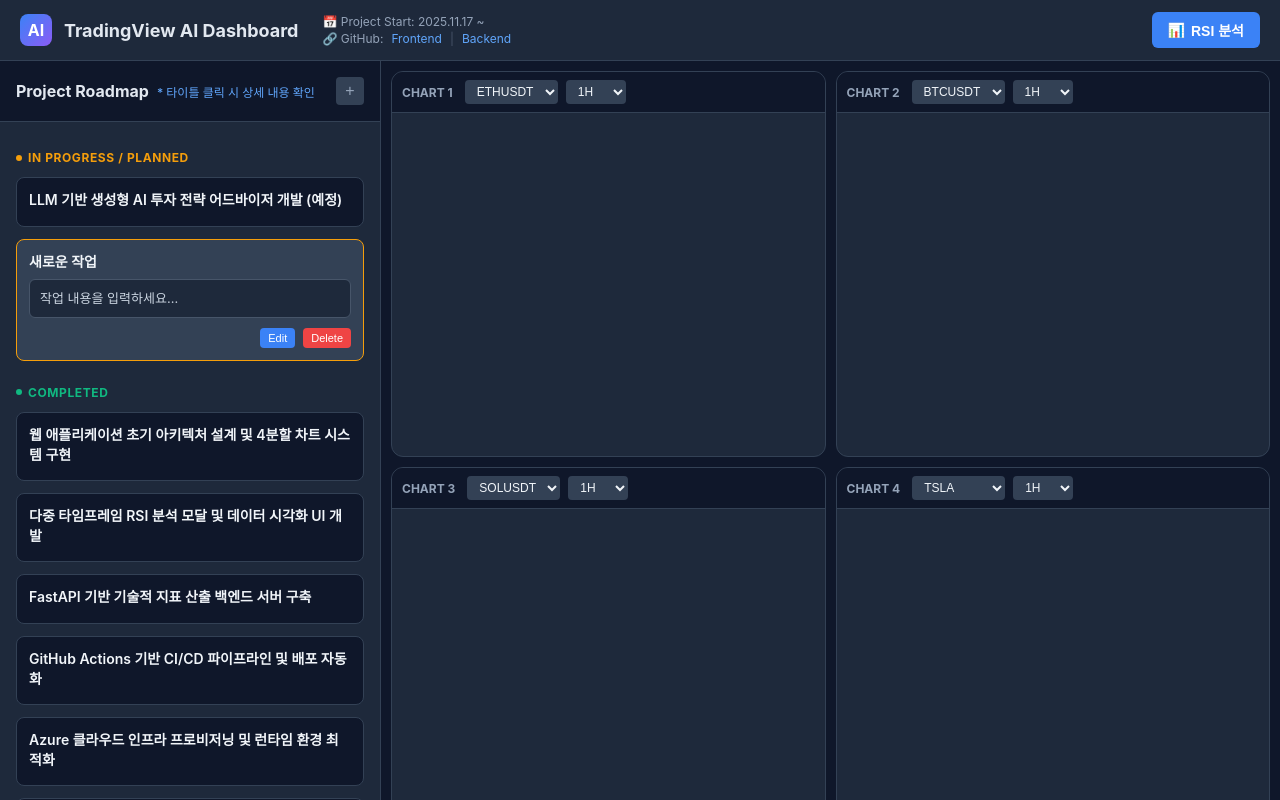
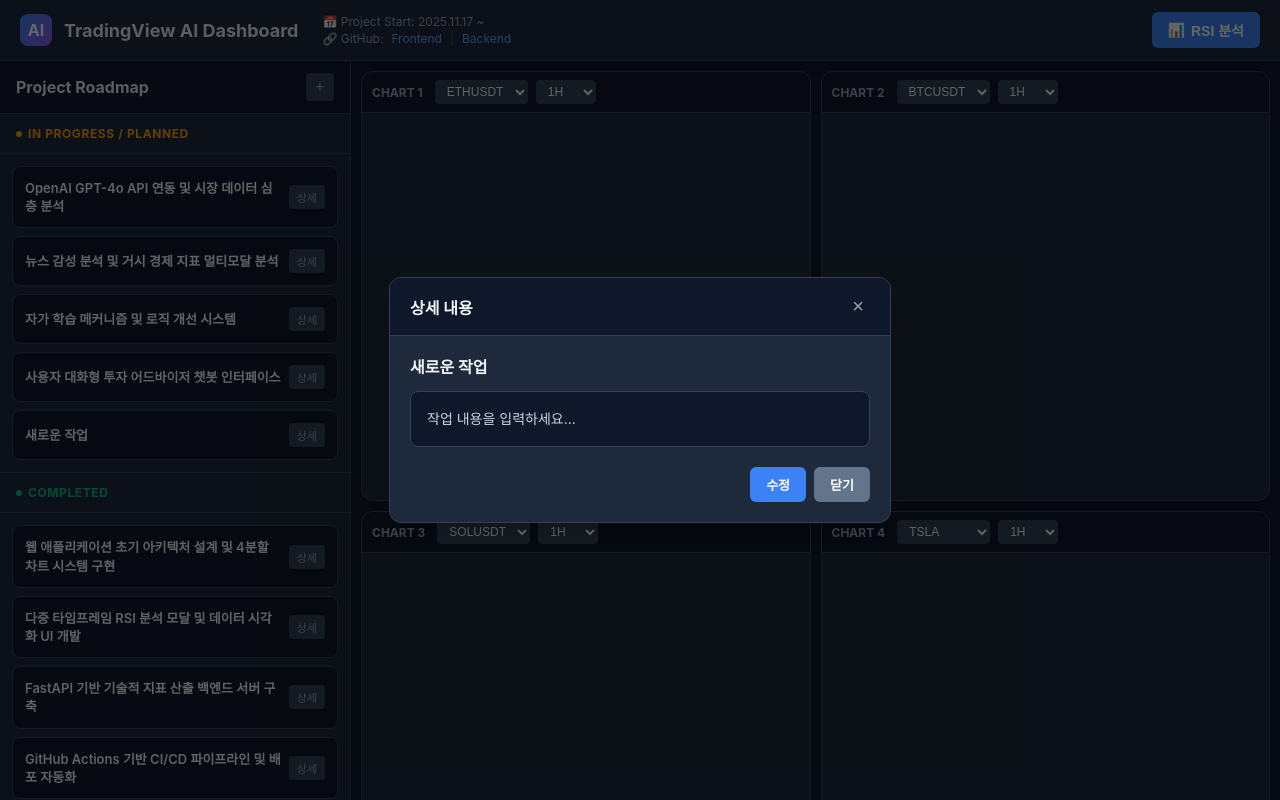
Before and after one commit to FelicityProjects/arbihunter.github.io, a React (Create React App) app: page / in a window 1280 px wide. Both pictures are taken after a click on the button "Add Planned Task". Shown: the top 800 px of the page. Built offline with nearby package versions, Linux system fonts and the light colour scheme.

Commit message:
화면 수정

```diff
--- a/src/components/TradingViewAIDashboard.jsx
+++ b/src/components/TradingViewAIDashboard.jsx
@@ -66,8 +66,26 @@
   {
     id: 7,
     status: 'planned',
-    title: 'LLM 기반 생성형 AI 투자 전략 어드바이저 개발 (예정)',
-    desc: '👉 OpenAI GPT-4o API 연동을 통한 시장 데이터 심층 분석 및 투자 인사이트 도출\n👉 뉴스 감성 분석(Sentiment Analysis) 및 거시 경제 지표를 결합한 멀티모달 분석 모델 도입 예정\n👉 축적된 캔들 데이터와 매수/매도 기록을 재분석하여 로직을 지속적으로 개선하는 자가 학습 메커니즘 구현\n👉 사용자 대화형 투자 어드바이저 챗봇 인터페이스 구현 계획'
+    title: 'OpenAI GPT-4o API 연동 및 시장 데이터 심층 분석',
+    desc: 'OpenAI GPT-4o API 연동을 통한 시장 데이터 심층 분석 및 투자 인사이트 도출'
+  },
+  {
+    id: 8,
+    status: 'planned',
+    title: '뉴스 감성 분석 및 거시 경제 지표 멀티모달 분석',
+    desc: '뉴스 감성 분석(Sentiment Analysis) 및 거시 경제 지표를 결합한 멀티모달 분석 모델 도입'
+  },
+  {
+    id: 9,
+    status: 'planned',
+    title: '자가 학습 메커니즘 및 로직 개선 시스템',
+    desc: '축적된 캔들 데이터와 매수/매도 기록을 재분석하여 로직을 지속적으로 개선하는 자가 학습 메커니즘 구현'
+  },
+  {
+    id: 10,
+    status: 'planned',
+    title: '사용자 대화형 투자 어드바이저 챗봇 인터페이스',
+    desc: '사용자 대화형 투자 어드바이저 챗봇 인터페이스 구현'
   },
 ];
 
@@ -402,21 +420,23 @@
           overflow: "hidden",
         }}
       >
-        {/* 우측(이제 좌측/상단): To-Do List 패널 */}
+        {/* 좌측: Project Roadmap (Planned | Completed) */}
         <div
           style={{
-            width: isMobile ? "100%" : 380,
+            width: isMobile ? "100%" : 350,
             background: "#1e293b",
             borderRight: isMobile ? "none" : "1px solid #334155",
             borderBottom: isMobile ? "1px solid #334155" : "none",
             display: "flex",
             flexDirection: "column",
             overflow: "hidden",
+            flexShrink: 0,
           }}
         >
+          {/* Roadmap Header */}
           <div
             style={{
-              padding: 16,
+              padding: "12px 16px",
               borderBottom: "1px solid #334155",
               display: "flex",
               justifyContent: "space-between",
@@ -428,9 +448,6 @@
               <h2 style={{ fontSize: 16, fontWeight: 700, margin: 0 }}>
                 Project Roadmap
               </h2>
-              <span style={{ fontSize: 12, color: "#60a5fa", fontWeight: 500 }}>
-                * 타이틀 클릭 시 상세 내용 확인
-              </span>
             </div>
             <div style={{ display: "flex", gap: 8 }}>
               <button
@@ -455,15 +472,18 @@
             </div>
           </div>
 
-          <div style={{ flex: 1, overflowY: "auto", padding: 16 }}>
+          {/* Vertical Content: Planned -> Completed */}
+          <div style={{ flex: 1, overflowY: "auto", display: "flex", flexDirection: "column" }}>
+
             {/* Planned Section */}
-            <div style={{ marginBottom: 24 }}>
+            <div style={{ display: "flex", flexDirection: "column" }}>
+              <div style={{ padding: "12px 16px", background: "#1e293b", borderBottom: "1px solid #334155", position: "sticky", top: 0, zIndex: 10 }}>
                 <h3
                   style={{
                     fontSize: 12,
                     fontWeight: 700,
                     color: "#f59e0b",
-                  marginBottom: 12,
+                    margin: 0,
                     textTransform: "uppercase",
                     letterSpacing: "0.05em",
                     display: "flex",
@@ -471,122 +491,59 @@
                     gap: 6,
                   }}
                 >
-                <span
-                  style={{
-                    width: 6,
-                    height: 6,
-                    borderRadius: "50%",
-                    background: "#f59e0b",
-                  }}
-                />
+                  <span style={{ width: 6, height: 6, borderRadius: "50%", background: "#f59e0b" }} />
                   In Progress / Planned
                 </h3>
-              <div style={{ display: "flex", flexDirection: "column", gap: 12 }}>
+              </div>
+              <div style={{ padding: 12, display: "flex", flexDirection: "column", gap: 8 }}>
                 {todos
                   .filter((t) => t.status === "planned")
                   .map((todo) => (
                     <div
                       key={todo.id}
-                      onClick={() => setSelectedTodo(todo)}
                       style={{
-                        background:
-                          selectedTodo?.id === todo.id ? "#334155" : "#0f172a",
+                        background: "#0f172a",
                         padding: 12,
                         borderRadius: 8,
-                        border:
-                          selectedTodo?.id === todo.id
-                            ? "1px solid #f59e0b"
-                            : "1px solid #334155",
-                        cursor: "pointer",
-                        transition: "all 0.2s",
-                      }}
-                    >
-                      <div
-                        style={{
-                          fontSize: 14,
-                          fontWeight: 600,
-                          marginBottom: 4,
-                          color: "#f1f5f9",
-                          lineHeight: 1.4,
-                        }}
-                      >
-                        {todo.title}
-                      </div>
-                      {selectedTodo?.id === todo.id && (
-                        <div
-                          style={{
-                            marginTop: 8,
-                            fontSize: 13,
-                            color: "#cbd5e1",
-                            lineHeight: 1.6,
-                            whiteSpace: "pre-wrap",
-                            background: "#1e293b",
-                            padding: "8px 10px",
-                            borderRadius: 6,
-                            border: "1px solid #475569",
-                          }}
-                        >
-                          {todo.desc}
-                        </div>
-                      )}
-                      {selectedTodo?.id === todo.id && (
-                        <div
-                          style={{
-                            marginTop: 10,
+                        border: "1px solid #334155",
                         display: "flex",
-                            justifyContent: "flex-end",
+                        justifyContent: "space-between",
+                        alignItems: "center",
                         gap: 8,
                       }}
                     >
+                      <div style={{ fontSize: 13, fontWeight: 600, color: "#f1f5f9", lineHeight: 1.4, flex: 1 }}>
+                        {todo.title}
+                      </div>
                       <button
-                            onClick={(e) => {
-                              e.stopPropagation();
-                              handleEditClick(todo);
-                            }}
+                        onClick={() => setSelectedTodo(todo)}
                         style={{
                           fontSize: 11,
                           padding: "4px 8px",
-                              background: "#3b82f6",
+                          background: "#334155",
                           border: "none",
                           borderRadius: 4,
-                              color: "#fff",
+                          color: "#94a3b8",
                           cursor: "pointer",
+                          whiteSpace: "nowrap",
                         }}
                       >
-                            Edit
+                        상세
                       </button>
-                          <button
-                            onClick={(e) => {
-                              e.stopPropagation();
-                              handleDeleteTodo("planned");
-                            }}
-                            style={{
-                              fontSize: 11,
-                              padding: "4px 8px",
-                              background: "#ef4444",
-                              border: "none",
-                              borderRadius: 4,
-                              color: "#fff",
-                              cursor: "pointer",
-                            }}
-                          >
-                            Delete
-                          </button>
-                        </div>
-                      )}
                     </div>
                   ))}
               </div>
             </div>
 
-            {/* Done Section */}
-            <div>
+            {/* Completed Section */}
+            <div style={{ display: "flex", flexDirection: "column", borderTop: "1px solid #334155" }}>
+              <div style={{ padding: "12px 16px", background: "#1e293b", borderBottom: "1px solid #334155", position: "sticky", top: 0, zIndex: 10 }}>
                 <h3
                   style={{
                     fontSize: 12,
                     fontWeight: 700,
                     color: "#10b981",
-                  marginBottom: 12,
+                    margin: 0,
                     textTransform: "uppercase",
                     letterSpacing: "0.05em",
                     display: "flex",
@@ -594,117 +551,54 @@
                     gap: 6,
                   }}
                 >
-                <span
-                  style={{
-                    width: 6,
-                    height: 6,
-                    borderRadius: "50%",
-                    background: "#10b981",
-                  }}
-                />
+                  <span style={{ width: 6, height: 6, borderRadius: "50%", background: "#10b981" }} />
                   Completed
                 </h3>
-              <div style={{ display: "flex", flexDirection: "column", gap: 12 }}>
+              </div>
+              <div style={{ padding: 12, display: "flex", flexDirection: "column", gap: 8 }}>
                 {todos
                   .filter((t) => t.status === "done")
                   .map((todo) => (
                     <div
                       key={todo.id}
-                      onClick={() => setSelectedTodo(todo)}
                       style={{
-                        background:
-                          selectedTodo?.id === todo.id ? "#334155" : "#0f172a",
+                        background: "#0f172a",
                         padding: 12,
                         borderRadius: 8,
-                        border:
-                          selectedTodo?.id === todo.id
-                            ? "1px solid #3b82f6"
-                            : "1px solid #334155",
-                        cursor: "pointer",
-                        transition: "all 0.2s",
-                      }}
-                    >
-                      <div
-                        style={{
-                          fontSize: 14,
-                          fontWeight: 600,
-                          marginBottom: 4,
-                          color: "#f1f5f9",
-                          lineHeight: 1.4,
-                        }}
-                      >
-                        {todo.title}
-                      </div>
-                      {selectedTodo?.id === todo.id && (
-                        <div
-                          style={{
-                            marginTop: 8,
-                            fontSize: 13,
-                            color: "#cbd5e1",
-                            lineHeight: 1.6,
-                            whiteSpace: "pre-wrap",
-                            background: "#1e293b",
-                            padding: "8px 10px",
-                            borderRadius: 6,
-                            border: "1px solid #475569",
-                          }}
-                        >
-                          {todo.desc}
-                        </div>
-                      )}
-                      {selectedTodo?.id === todo.id && (
-                        <div
-                          style={{
-                            marginTop: 10,
+                        border: "1px solid #334155",
                         display: "flex",
-                            justifyContent: "flex-end",
+                        justifyContent: "space-between",
+                        alignItems: "center",
                         gap: 8,
                       }}
                     >
+                      <div style={{ fontSize: 13, fontWeight: 600, color: "#f1f5f9", lineHeight: 1.4, flex: 1 }}>
+                        {todo.title}
+                      </div>
                       <button
-                            onClick={(e) => {
-                              e.stopPropagation();
-                              handleEditClick(todo);
-                            }}
+                        onClick={() => setSelectedTodo(todo)}
                         style={{
                           fontSize: 11,
                           padding: "4px 8px",
-                              background: "#3b82f6",
+                          background: "#334155",
                           border: "none",
                           borderRadius: 4,
-                              color: "#fff",
+                          color: "#94a3b8",
                           cursor: "pointer",
+                          whiteSpace: "nowrap",
                         }}
                       >
-                            Edit
+                        상세
                       </button>
-                          <button
-                            onClick={(e) => {
-                              e.stopPropagation();
-                              handleDeleteTodo("done");
-                            }}
-                            style={{
-                              fontSize: 11,
-                              padding: "4px 8px",
-                              background: "#ef4444",
-                              border: "none",
-                              borderRadius: 4,
-                              color: "#fff",
-                              cursor: "pointer",
-                            }}
-                          >
-                            Delete
-                          </button>
-                        </div>
-                      )}
                     </div>
                   ))}
               </div>
             </div>
+
           </div>
         </div>
 
-        {/* 좌측(이제 우측/하단): 4분할 차트 영역 */}
+        {/* 우측: 4분할 차트 영역 */}
         <div
           style={{
             flex: 1,
@@ -800,8 +694,128 @@
         </div>
       </div>
 
+
+
+      {/* Detail Modal */}
+      {
+        selectedTodo && (
+          <div
+            style={{
+              position: "fixed",
+              top: 0,
+              left: 0,
+              width: "100%",
+              height: "100%",
+              background: "rgba(0, 0, 0, 0.6)",
+              display: "flex",
+              alignItems: "center",
+              justifyContent: "center",
+              zIndex: 1000,
+            }}
+            onClick={() => setSelectedTodo(null)}
+          >
+            <div
+              style={{
+                width: "90%",
+                maxWidth: 500,
+                background: "#1e293b",
+                borderRadius: 12,
+                border: "1px solid #334155",
+                overflow: "hidden",
+                boxShadow: "0 20px 25px -5px rgba(0, 0, 0, 0.1), 0 10px 10px -5px rgba(0, 0, 0, 0.04)",
+              }}
+              onClick={(e) => e.stopPropagation()}
+            >
+              <div
+                style={{
+                  padding: "16px 20px",
+                  background: "#0f172a",
+                  borderBottom: "1px solid #334155",
+                  display: "flex",
+                  justifyContent: "space-between",
+                  alignItems: "center",
+                }}
+              >
+                <h3 style={{ fontSize: 16, fontWeight: 700, margin: 0, color: "#f1f5f9" }}>
+                  상세 내용
+                </h3>
+                <button
+                  onClick={() => setSelectedTodo(null)}
+                  style={{
+                    background: "transparent",
+                    border: "none",
+                    color: "#94a3b8",
+                    cursor: "pointer",
+                    fontSize: 20,
+                  }}
+                >
+                  &times;
+                </button>
+              </div>
+              <div style={{ padding: 20 }}>
+                <div style={{ fontSize: 16, fontWeight: 700, color: "#f1f5f9", marginBottom: 12, lineHeight: 1.4 }}>
+                  {selectedTodo.title}
+                </div>
+                <div
+                  style={{
+                    fontSize: 14,
+                    color: "#cbd5e1",
+                    lineHeight: 1.6,
+                    whiteSpace: "pre-wrap",
+                    background: "#0f172a",
+                    padding: 16,
+                    borderRadius: 8,
+                    border: "1px solid #334155",
+                    maxHeight: "60vh",
+                    overflowY: "auto",
+                  }}
+                >
+                  {selectedTodo.desc}
+                </div>
+                <div style={{ marginTop: 20, display: "flex", justifyContent: "flex-end", gap: 8 }}>
+                  <button
+                    onClick={() => {
+                      handleEditClick(selectedTodo);
+                      setSelectedTodo(null); // Close detail modal when opening edit
+                    }}
+                    style={{
+                      fontSize: 13,
+                      padding: "8px 16px",
+                      background: "#3b82f6",
+                      border: "none",
+                      borderRadius: 6,
+                      color: "#fff",
+                      cursor: "pointer",
+                      fontWeight: 600,
+                    }}
+                  >
+                    수정
+                  </button>
+                  <button
+                    onClick={() => setSelectedTodo(null)}
+                    style={{
+                      fontSize: 13,
+                      padding: "8px 16px",
+                      background: "#64748b",
+                      border: "none",
+                      borderRadius: 6,
+                      color: "#fff",
+                      cursor: "pointer",
+                      fontWeight: 600,
+                    }}
+                  >
+                    닫기
+                  </button>
+                </div>
+              </div>
+            </div>
+          </div>
+        )
+      }
+
       {/* RSI 분석 모달 (React Portal or Conditional Rendering) */}
-      {showRsiView && (
+      {
+        showRsiView && (
           <div
             style={{
               position: "fixed",
@@ -851,10 +865,12 @@
               />
             </div>
           </div>
-      )}
+        )
+      }
 
       {/* Edit Modal */}
-      {isEditModalOpen && editingTodo && (
+      {
+        isEditModalOpen && editingTodo && (
           <div
             style={{
               position: "fixed",
@@ -966,8 +982,9 @@
               </div>
             </div>
           </div>
-      )}
-    </div>
+        )
+      }
+    </div >
   );
 }
 
```
Lines whose indentation alone changed are shown as unchanged.
